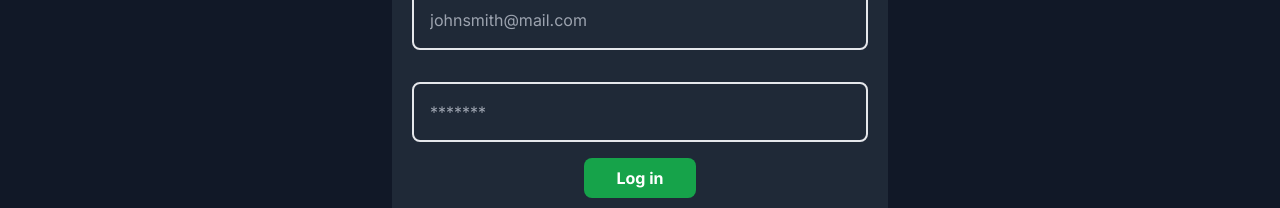
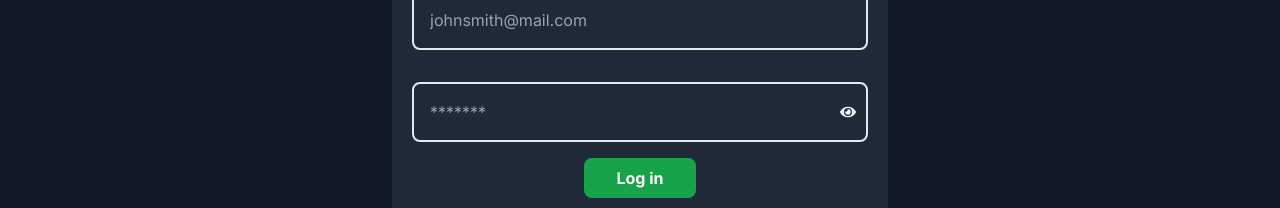
Before and after one commit to Aldomf/taskapp-nextjs-mongodb, a Next.js app: page /login in a window 1280 px wide. Shown: the part 366-574 px from the top of the page. Built offline with nearby package versions, Linux system fonts and the light colour scheme.

Commit message:
setting hide/show password

```diff
--- a/src/app/login/page.jsx
+++ b/src/app/login/page.jsx
@@ -3,6 +3,8 @@
 import { useForm } from "react-hook-form";
 import { Oval } from "react-loader-spinner";
 import { useAuth } from "@/context/AuthContext";
+import { useState } from "react";
+import { FaEye, FaEyeSlash } from "react-icons/fa";
 
 function LoginPage() {
   const {
@@ -12,6 +14,8 @@ function LoginPage() {
   } = useForm();
 
   const { signin, isLoading, resError } = useAuth();
+
+  const [showPassword, setShowPassword] = useState(false);
 
   const onSubmit = async (data) => {
     signin(data);
@@ -37,13 +41,21 @@ function LoginPage() {
         {errors.email && (
           <span className="text-red-600">This field is required</span>
         )}
-        <input
-          {...register("password", { required: true })}
-          type="password"
-          placeholder="*******"
-          name="password"
-          className="w-full my-4 bg-gray-800 border-2 rounded-lg p-4"
-        />
+         <div className="relative w-full">
+          <input
+            {...register("password", { required: true })}
+            type={showPassword ? "text" : "password"}
+            placeholder="*******"
+            name="password"
+            className="w-full my-4 bg-gray-800 border-2 rounded-lg p-4 pr-10"
+          />
+          <span
+            onClick={() => setShowPassword(!showPassword)}
+            className="absolute right-3 top-1/2 transform -translate-y-1/2 cursor-pointer"
+          >
+            {showPassword ? <FaEyeSlash /> : <FaEye />}
+          </span>
+        </div>
         {errors.password && (
           <span className="text-red-600 mb-2">This field is required</span>
         )}
--- a/src/app/register/page.jsx
+++ b/src/app/register/page.jsx
@@ -3,6 +3,8 @@
 import { useForm } from "react-hook-form";
 import { Oval } from "react-loader-spinner";
 import { useAuth } from "@/context/AuthContext";
+import { useState } from "react";
+import { FaEye, FaEyeSlash } from "react-icons/fa";
 
 function RegisterPage() {
   const {
@@ -12,6 +14,8 @@ function RegisterPage() {
   } = useForm();
 
   const {signup, isLoading, resError} = useAuth()
+
+  const [showPassword, setShowPassword] = useState(false);
 
   const onSubmit = async (data) => {
     signup(data)
@@ -47,13 +51,21 @@ function RegisterPage() {
         {errors.email && (
           <span className="text-red-600">This field is required</span>
         )}
-        <input
-          {...register("password", { required: true })}
-          type="password"
-          placeholder="*******"
-          name="password"
-          className="w-full my-4 bg-gray-800 border-2 rounded-lg p-4"
-        />
+        <div className="relative w-full">
+          <input
+            {...register("password", { required: true })}
+            type={showPassword ? "text" : "password"}
+            placeholder="*******"
+            name="password"
+            className="w-full my-4 bg-gray-800 border-2 rounded-lg p-4 pr-10"
+          />
+          <span
+            onClick={() => setShowPassword(!showPassword)}
+            className="absolute right-3 top-1/2 transform -translate-y-1/2 cursor-pointer"
+          >
+            {showPassword ? <FaEyeSlash /> : <FaEye />}
+          </span>
+        </div>
         {errors.password && (
           <span className="text-red-600 mb-2">This field is required</span>
         )}
```
